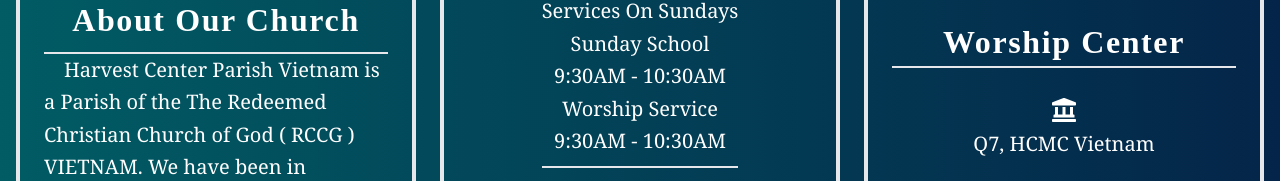
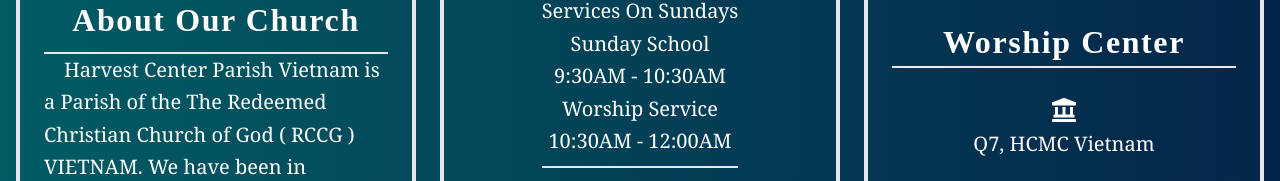
Before and after one commit to TimyBen/rccg-vietnam, a React (Create React App) app: page / in a window 1280 px wide. Shown: the part 1975-2156 px from the top of the page. Built offline with nearby package versions, Linux system fonts and the light colour scheme.

Commit message:
website fix

```diff
--- a/src/components/brief.js
+++ b/src/components/brief.js
@@ -19,7 +19,7 @@
             <p className="border-b-2 leading-relaxed flex flex-col font-serif text-xl py-2 max-[420px]:text-lg">
               <span>Services On Sundays</span>
               <span> <h1>Sunday School</h1>9:30AM - 10:30AM</span>
-              <span> <h1>Worship Service</h1>9:30AM - 10:30AM</span>
+              <span> <h1>Worship Service</h1>10:30AM - 12:00AM</span>
             </p>
             <p className="border-b-2 leading-relaxed flex flex-col font-serif text-xl py-2 max-[420px]:text-lg">
               <span>Mid-week Services</span>
```
